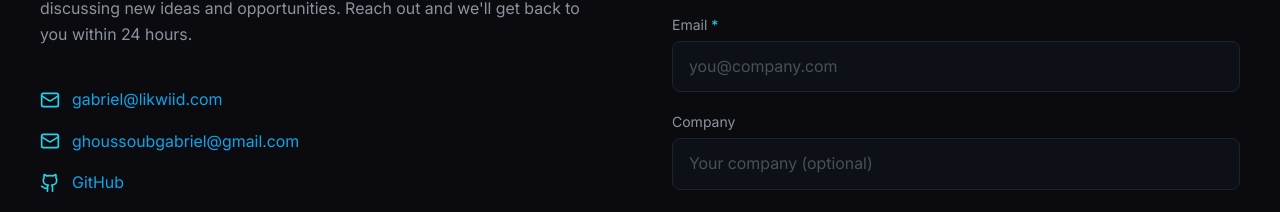
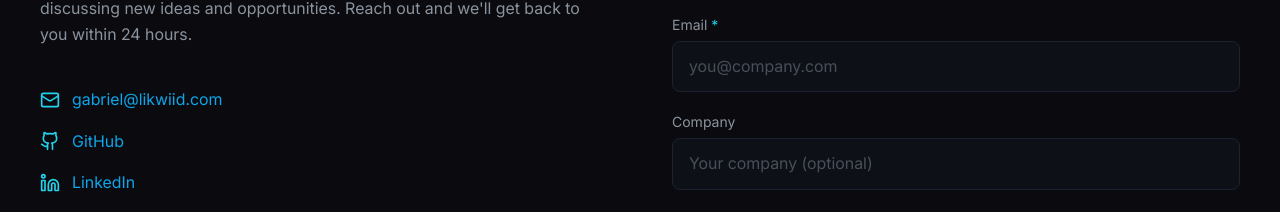
Before and after one commit to GabrielGhsoub/Likwiid-website, a React (Vite) app: page /contact in a window 1280 px wide. Shown: the part 324-536 px from the top of the page. Built offline with nearby package versions, Linux system fonts and the light colour scheme; no server answers.

Commit message:
feat: remove personal email, keep only gabriel@likwiid.com

```diff
--- a/src/pages/Contact.tsx
+++ b/src/pages/Contact.tsx
@@ -76,13 +76,6 @@ export default function Contact() {
                 >
                   <Mail size={20} className="text-accent-gold" />
                   {SOCIAL.email}
-                </a>
-                <a
-                  href={`mailto:${SOCIAL.personalEmail}`}
-                  className="flex items-center gap-3 text-text-secondary hover:text-text-primary transition-colors"
-                >
-                  <Mail size={20} className="text-accent-gold" />
-                  {SOCIAL.personalEmail}
                 </a>
                 <a
                   href={SOCIAL.github}
--- a/src/utils/constants.ts
+++ b/src/utils/constants.ts
@@ -10,7 +10,6 @@ export const SOCIAL = {
   github: 'https://github.com/GabrielGhsoub',
   linkedin: 'https://linkedin.com/in/gabriel-ghoussoub',
   email: 'gabriel@likwiid.com',
-  personalEmail: 'ghoussoubgabriel@gmail.com',
 } as const
 
 export const NAV_LINKS = [
```
